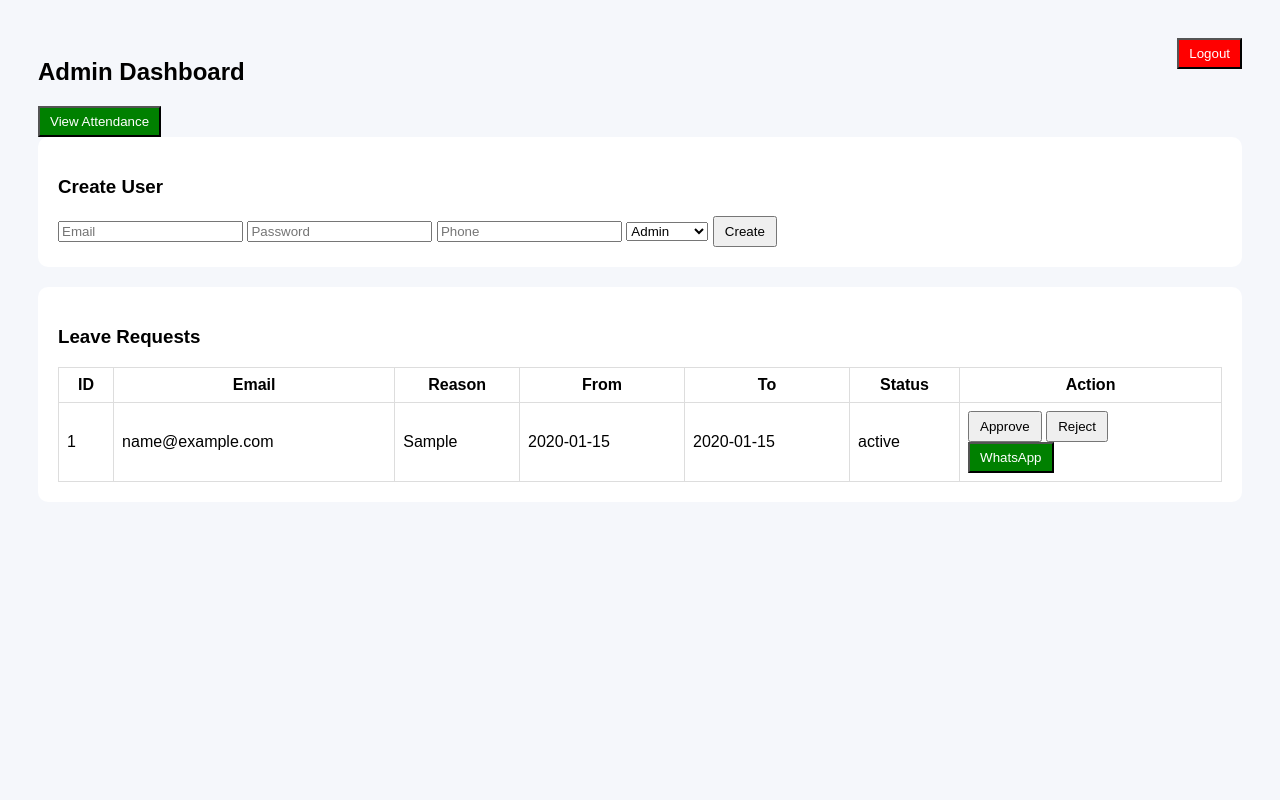
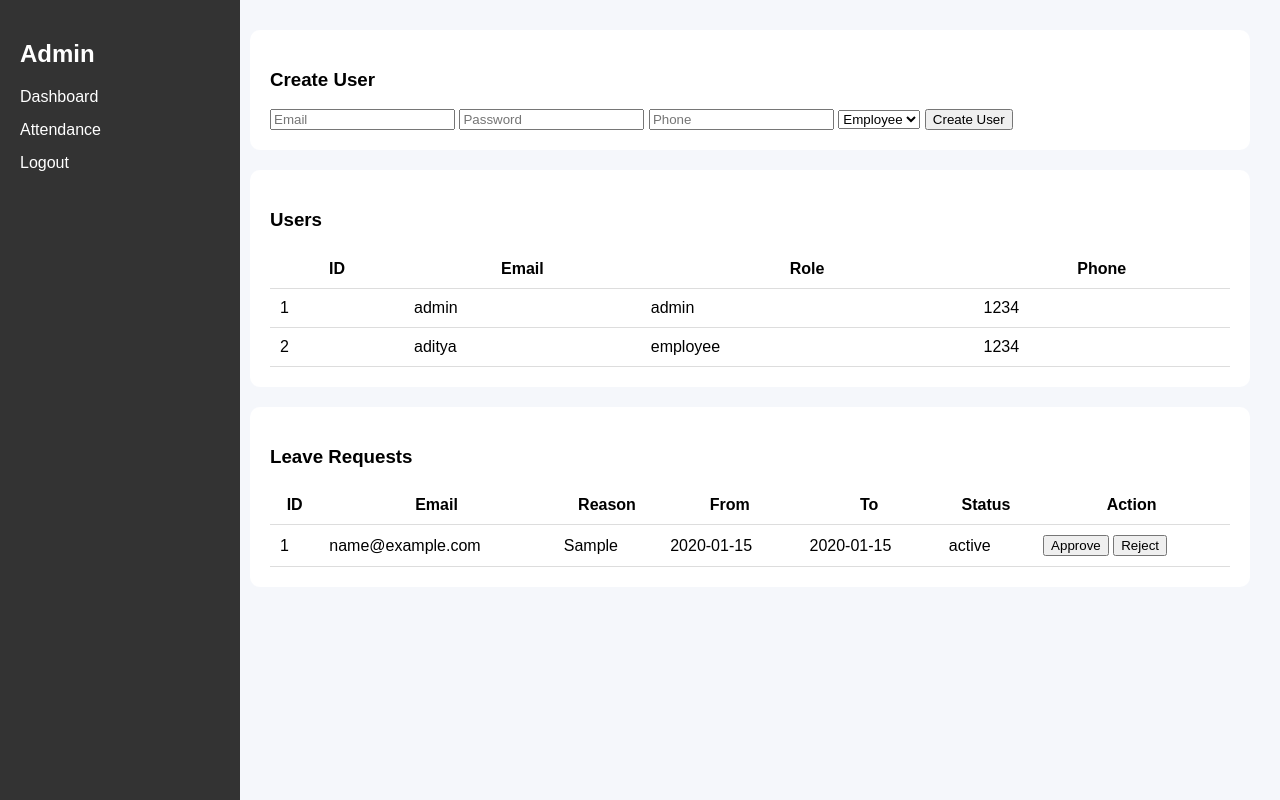
Before and after one commit to harsha4488/hrms2, a FastAPI app: page /admin in a window 1280 px wide. Run offline with FastAPI, Linux system fonts and the light colour scheme; tables that the repository leaves empty hold one stand-in row (values such as "Sample post").

```diff
--- a/app.py
+++ b/app.py
@@ -2,7 +2,6 @@ from fastapi import FastAPI, Request, Form
 from fastapi.responses import HTMLResponse, RedirectResponse
 from fastapi.templating import Jinja2Templates
 import sqlite3
-import urllib.parse
 from datetime import datetime
 import pytz
 
@@ -10,7 +9,7 @@ app = FastAPI()
 templates = Jinja2Templates(directory="templates")
 
 # -----------------------
-# IST TIME FUNCTION
+# IST TIME
 # -----------------------
 def get_ist_time():
     ist = pytz.timezone('Asia/Kolkata')
@@ -116,7 +115,30 @@ def logout():
 @app.get("/admin", response_class=HTMLResponse)
 def admin_dashboard(request: Request):
     leaves = cur.execute("SELECT * FROM leaves").fetchall()
-    return templates.TemplateResponse("dashboard_admin.html", {"request": request, "leaves": leaves})
+    users = cur.execute("SELECT * FROM users").fetchall()
+
+    return templates.TemplateResponse(
+        "dashboard_admin.html",
+        {"request": request, "leaves": leaves, "users": users}
+    )
+
+# -----------------------
+# CREATE USER FROM ADMIN
+# -----------------------
+@app.post("/create_user")
+def create_user(
+    email: str = Form(...),
+    password: str = Form(...),
+    role: str = Form(...),
+    phone: str = Form(...)
+):
+    cur.execute(
+        "INSERT INTO users (email,password,role,phone) VALUES (?,?,?,?)",
+        (email, password, role, phone)
+    )
+    conn.commit()
+
+    return RedirectResponse("/admin", status_code=303)
 
 # -----------------------
 # EMPLOYEE DASHBOARD
@@ -164,7 +186,7 @@ def apply_leave(email: str = Form(...), reason: str = Form(...), from_date: str
     return RedirectResponse(f"/employee/{email}", status_code=303)
 
 # -----------------------
-# APPROVE / REJECT
+# APPROVE / REJECT LEAVE
 # -----------------------
 @app.post("/leave_action")
 def leave_action(id: int = Form(...), action: str = Form(...)):
@@ -173,7 +195,7 @@ def leave_action(id: int = Form(...), action: str = Form(...)):
     return RedirectResponse("/admin", status_code=303)
 
 # -----------------------
-# ATTENDANCE CHECK IN (IST)
+# ATTENDANCE CHECK IN
 # -----------------------
 @app.post("/check_in")
 def check_in(email: str = Form(...)):
@@ -186,15 +208,15 @@ def check_in(email: str = Form(...)):
 
     if not existing:
         cur.execute(
-            "INSERT INTO attendance (employee_email, date, check_in) VALUES (?, ?, ?)",
-            (email, today, time_now)
+            "INSERT INTO attendance (employee_email, date, check_in, check_out) VALUES (?, ?, ?, ?)",
+            (email, today, time_now, "")
         )
         conn.commit()
 
     return RedirectResponse(f"/employee/{email}", status_code=303)
 
 # -----------------------
-# ATTENDANCE CHECK OUT (IST)
+# ATTENDANCE CHECK OUT
 # -----------------------
 @app.post("/check_out")
 def check_out(email: str = Form(...)):
--- a/templates/dashboard_admin.html
+++ b/templates/dashboard_admin.html
@@ -2,67 +2,66 @@
 <html>
 <head>
 <title>Admin Dashboard</title>
-
 <style>
-body{
-  font-family: Arial;
-  padding:30px;
-  background:#f5f7fb;
-}
-.card{
-  background:white;
-  padding:20px;
-  border-radius:10px;
-  margin-bottom:20px;
-}
-table{
-  width:100%;
-  border-collapse:collapse;
-}
-td, th{
-  border:1px solid #ddd;
-  padding:8px;
-}
-button{
-  padding:6px 10px;
-}
-.logout{
-  float:right;
-  background:red;
-  color:white;
-}
+body{margin:0;font-family:Arial;background:#f5f7fb;}
+.sidebar{width:200px;height:100vh;background:#333;color:white;position:fixed;padding:20px;}
+.sidebar a{color:white;display:block;margin:15px 0;text-decoration:none;}
+.main{margin-left:220px;padding:30px;}
+.card{background:white;padding:20px;border-radius:10px;margin-bottom:20px;}
+table{width:100%;border-collapse:collapse;}
+td, th{padding:10px;border-bottom:1px solid #ddd;}
 </style>
 </head>
 
 <body>
 
-<a href="/logout"><button class="logout">Logout</button></a>
-<h2>Admin Dashboard</h2>
+<div class="sidebar">
+<h2>Admin</h2>
+<a href="/admin">Dashboard</a>
+<a href="/admin_attendance">Attendance</a>
+<a href="/logout">Logout</a>
+</div>
 
-<a href="/admin_attendance">
-<button style="background:green; color:white;">View Attendance</button>
-</a>
+<div class="main">
 
 <div class="card">
 <h3>Create User</h3>
-
 <form method="post" action="/create_user">
-<input name="email" placeholder="Email">
-<input name="password" placeholder="Password">
-<input name="phone" placeholder="Phone">
+<input name="email" placeholder="Email" required>
+<input name="password" placeholder="Password" required>
+<input name="phone" placeholder="Phone" required>
 
 <select name="role">
+<option value="employee">Employee</option>
 <option value="admin">Admin</option>
-<option value="employee">Employee</option>
 </select>
 
-<button>Create</button>
+<button>Create User</button>
 </form>
 </div>
 
 <div class="card">
+<h3>Users</h3>
+<table>
+<tr>
+<th>ID</th>
+<th>Email</th>
+<th>Role</th>
+<th>Phone</th>
+</tr>
+{% for u in users %}
+<tr>
+<td>{{u[0]}}</td>
+<td>{{u[1]}}</td>
+<td>{{u[3]}}</td>
+<td>{{u[4]}}</td>
+</tr>
+{% endfor %}
+</table>
+</div>
+
+<div class="card">
 <h3>Leave Requests</h3>
-
 <table>
 <tr>
 <th>ID</th>
@@ -83,20 +82,11 @@ button{
 <td>{{l[4]}}</td>
 <td>{{l[5]}}</td>
 <td>
-
 <form method="post" action="/leave_action">
 <input type="hidden" name="id" value="{{l[0]}}">
 <button name="action" value="Approved">Approve</button>
 <button name="action" value="Rejected">Reject</button>
 </form>
-
-<form method="post" action="/send_whatsapp">
-<input type="hidden" name="phone" value="{{l[6]}}">
-<input type="hidden" name="message"
-value="Your leave from {{l[3]}} to {{l[4]}} is {{l[5]}}">
-<button style="background:green;color:white;">WhatsApp</button>
-</form>
-
 </td>
 </tr>
 {% endfor %}
@@ -104,5 +94,6 @@ value="Your leave from {{l[3]}} to {{l[4]}} is {{l[5]}}">
 </table>
 </div>
 
+</div>
 </body>
 </html>
```
Also changed, not shown: templates/admin_attendance.html (+3 -5 lines), templates/dashboard_employee.html (+49 -15 lines), templates/login.html (+7 -7 lines), templates/register.html (+8 -5 lines), database.db.
